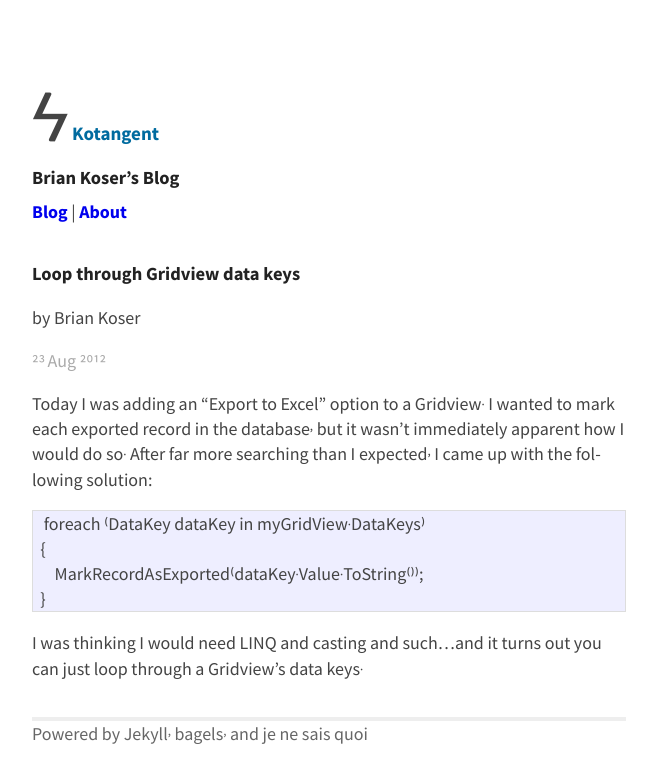
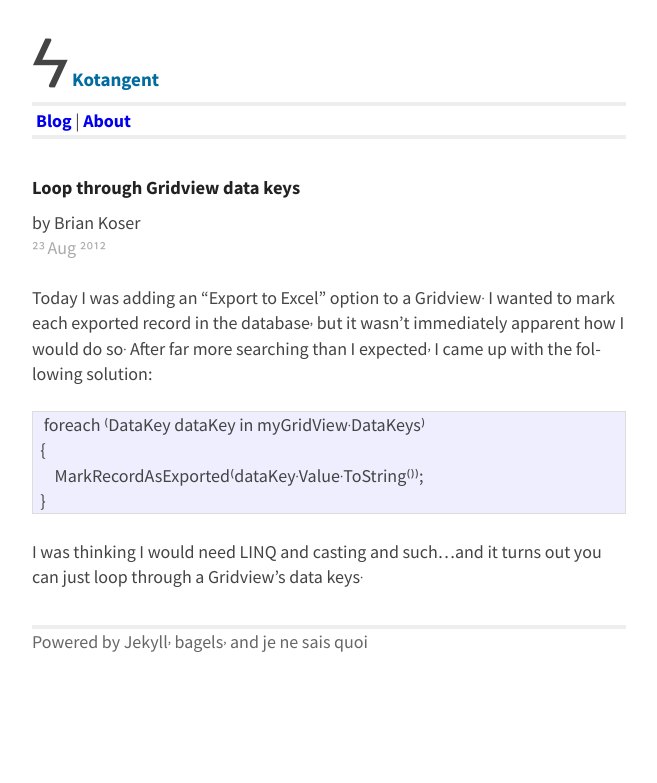
Before and after one commit to briankoser/kotangent-jekyll, a Jekyll site: the page built from _posts/2012-08-23-loop-through-gridview-data-keys.md, in a window 1280 px wide. Shown: the top 783 px of the page, without its empty margins (311-968 px from the left). Built offline with Jekyll 4.4.1, drawn with Linux system fonts in a browser that asks for light colours; Markdown is read by kramdown in place of the engine named in the settings.

Commit message:
Update site CSS

```diff
--- a/_layouts/default.html
+++ b/_layouts/default.html
@@ -15,7 +15,6 @@
     <header>
         <span class="logo">ϟ</span>
         <h1 class="title"><a href="/">{{ site.name }}</a></h1>
-        <h2>{{ site.subheading }}</h2>
         <nav>
             <a href="/blog/">Blog</a> | <a href="/about/">About</a>
         </nav>
--- a/css/main.css
+++ b/css/main.css
@@ -15,15 +15,25 @@ body {
         -ms-hyphens: auto;
             hyphens: auto;
     max-width: 33em;
-    margin: 3em auto 2em; /* default jekyll styles */
+    margin: 0 auto 2em;
+}
+
+header {
+    margin-bottom: 2em;
+}
+
+header nav {
+    border-bottom: 4px solid #eee;
+    border-top: 4px solid #eee;
+    padding: 2px 4px;
+}
+
+header h1 {
+    vertical-align: text-top;
 }
 
 header h1.title {
     display: inline-block;
-}
-
-header h1 {
-    vertical-align: text-top;
 }
 
 header a {
@@ -31,20 +41,16 @@ header a {
     text-decoration: none;
 }
 
-header {
-    margin-bottom: 2em;
-}
-
 nav ul {
     list-style: none;
 }
 
 p {
-    margin: 1em 0; /* todo: try setting to 1.4 (same as line height) [http://webtypography.net/Rhythm_and_Proportion/Vertical_Motion/2.2.2/]*/
+    margin: 1.4em 0; /* todo: try setting to 1.4 (same as line height) [http://webtypography.net/Rhythm_and_Proportion/Vertical_Motion/2.2.2/]*/
 }
 
 blockquote {
-    margin: 1.5em;
+    margin: 1.4em;
 }
 
 /******************************************************************************
@@ -237,17 +243,22 @@ hr {
 /******************************************************************************
   CLASSES
 ******************************************************************************/
+.author, .meta {
+    margin: 0;
+}
+
 .logo {
     font-size: 4em;
-
 }
 
 .media {
     margin: 10px;
 }
+
 .media, .bd {
     overflow: hidden;
 }
+
 .media img {
     display: block;
     float: left;
@@ -273,7 +284,6 @@ hr {
 
 
 /* Working... */
-
 footer {
   color: #666;
   border-top: 4px solid #eee;
```
